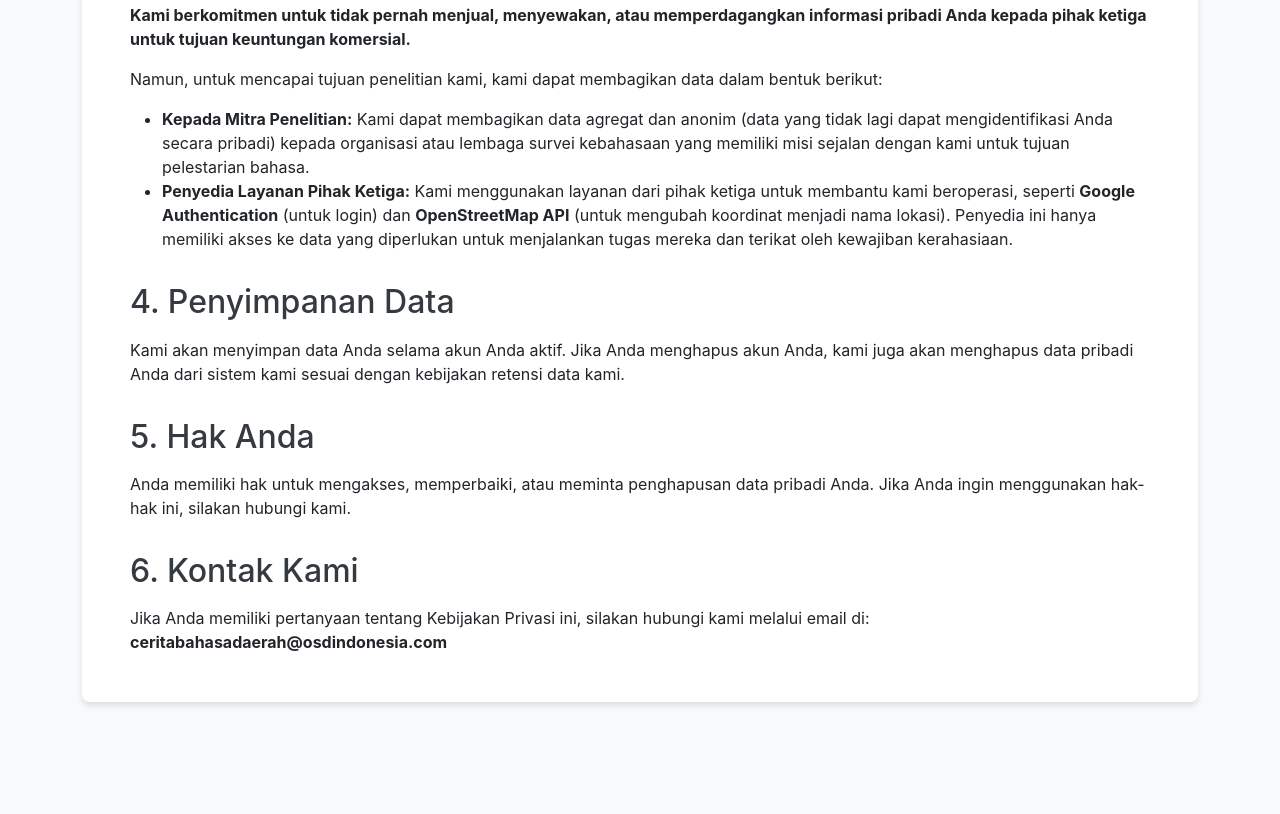
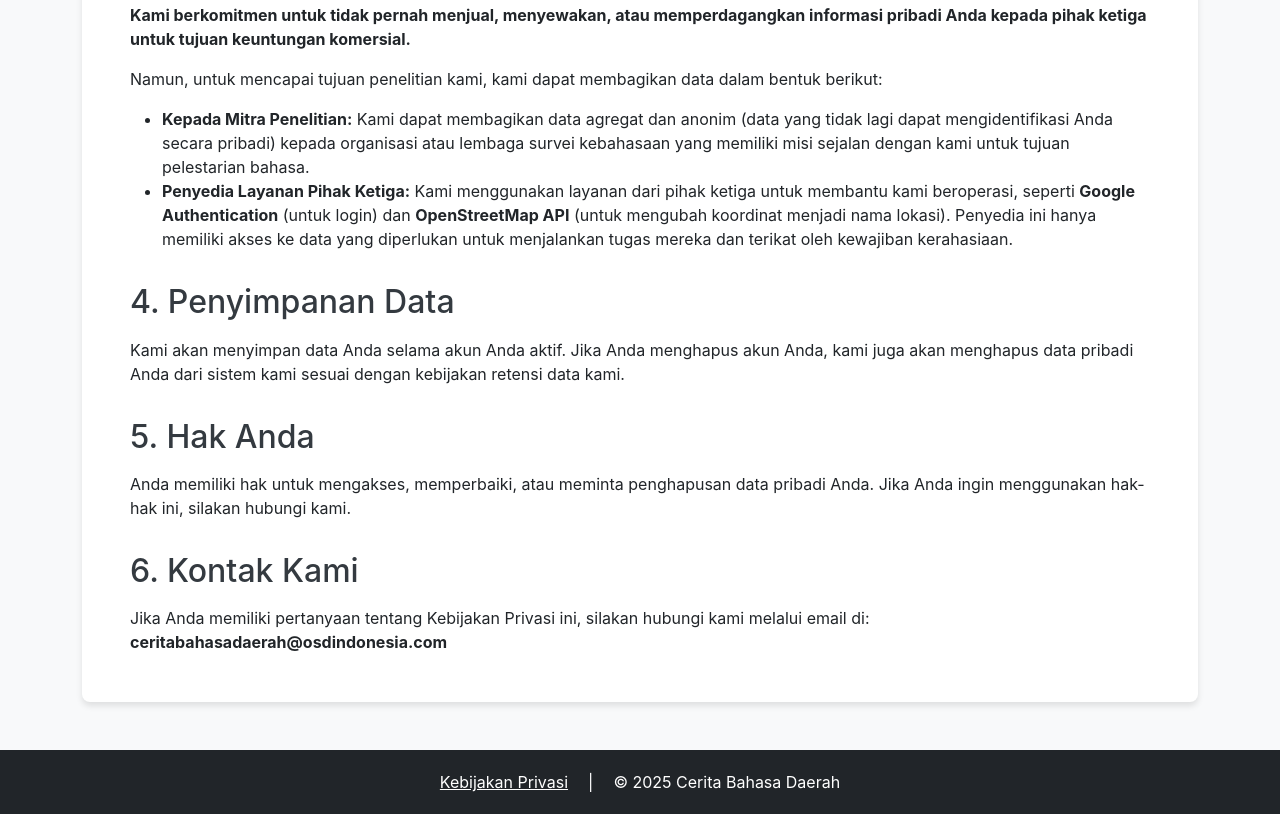
Before and after one commit to animasiosd/beta, a plain HTML site: page privacy_policy.html in a window 1280 px wide. Shown: the part 1412-2226 px from the top of the page. Before the commit the page ends 2162 px from the top, so only its background shows below. Drawn offline with nearby package versions, Linux system fonts and the light colour scheme; no server answers.

Commit message:
menambahkan footer di privacy_policy.html, akses age range perlu verifikasi

```diff
--- a/privacy_policy.html
+++ b/privacy_policy.html
@@ -108,5 +108,7 @@
     <!-- auth.js dan skrip Firebase sengaja dihapus agar halaman ini bisa diakses tanpa login -->
     <script src="https://cdn.jsdelivr.net/npm/bootstrap@5.3.3/dist/js/bootstrap.bundle.min.js"></script>
     <script src="js/main.js"></script>
+    <script src="js/footer.js"></script>
+
 </body>
 </html>
```
